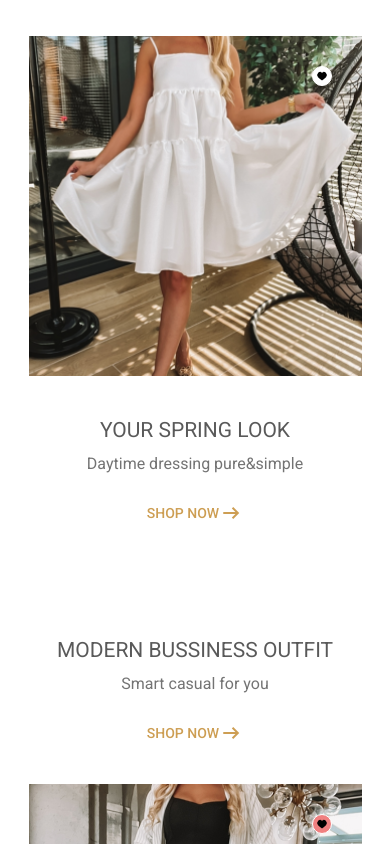
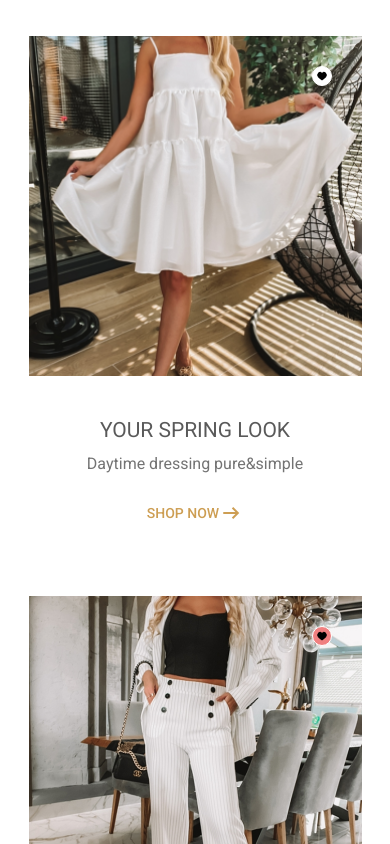
Before and after one commit to wiktord2000/fed-test-task, an Angular app in the folder angular-solution/: page / in a window 390 px wide. Shown: the top 844 px of the page. Built offline with nearby package versions, Linux system fonts and the light colour scheme.

Commit message:
Fix mobile view problem

```diff
--- a/angular-solution/package.json
+++ b/angular-solution/package.json
@@ -11,6 +11,7 @@
   "private": true,
   "dependencies": {
     "@angular/animations": "^15.2.0",
+    "@angular/cdk": "^15.2.8",
     "@angular/common": "^15.2.0",
     "@angular/compiler": "^15.2.0",
     "@angular/core": "^15.2.0",
--- a/angular-solution/src/app/app.component.html
+++ b/angular-solution/src/app/app.component.html
@@ -2,7 +2,7 @@
   <app-category-card
     *ngFor="let category of categories; let even = even"
     [category]="category"
-    [imgPosition]="even ? 'top' : 'bottom'"
+    [imgPosition]="!even && !(isMobile$ | async) ? 'bottom' : 'top'"
     [isLiked]="!even"
   ></app-category-card>
 </div>
--- a/angular-solution/src/app/app.component.ts
+++ b/angular-solution/src/app/app.component.ts
@@ -1,6 +1,8 @@
 import { Component } from '@angular/core';
 import { Category } from './types';
 import { CATEGORIES } from './categories-data';
+import { BreakpointObserver } from '@angular/cdk/layout';
+import { map, distinctUntilChanged } from 'rxjs';
 
 @Component({
   selector: 'app-root',
@@ -9,4 +11,9 @@ import { CATEGORIES } from './categories-data';
 })
 export class AppComponent {
   categories: Category[] = CATEGORIES;
+  isMobile$ = this.breakpointObserver.observe(['(max-width: 500px)']).pipe(
+    map((value) => value.matches),
+    distinctUntilChanged()
+  );
+  constructor(private breakpointObserver: BreakpointObserver) {}
 }
--- a/angular-solution/src/app/app.module.ts
+++ b/angular-solution/src/app/app.module.ts
@@ -3,10 +3,11 @@ import { BrowserModule } from '@angular/platform-browser';
 
 import { AppComponent } from './app.component';
 import { CategoryCardComponent } from './category-card/category-card.component';
+import { LayoutModule } from '@angular/cdk/layout';
 
 @NgModule({
   declarations: [AppComponent, CategoryCardComponent],
-  imports: [BrowserModule],
+  imports: [BrowserModule, LayoutModule],
   providers: [],
   bootstrap: [AppComponent],
 })
```
Also changed, not shown: 1 other file (tests, documents, lock files or other folders).
